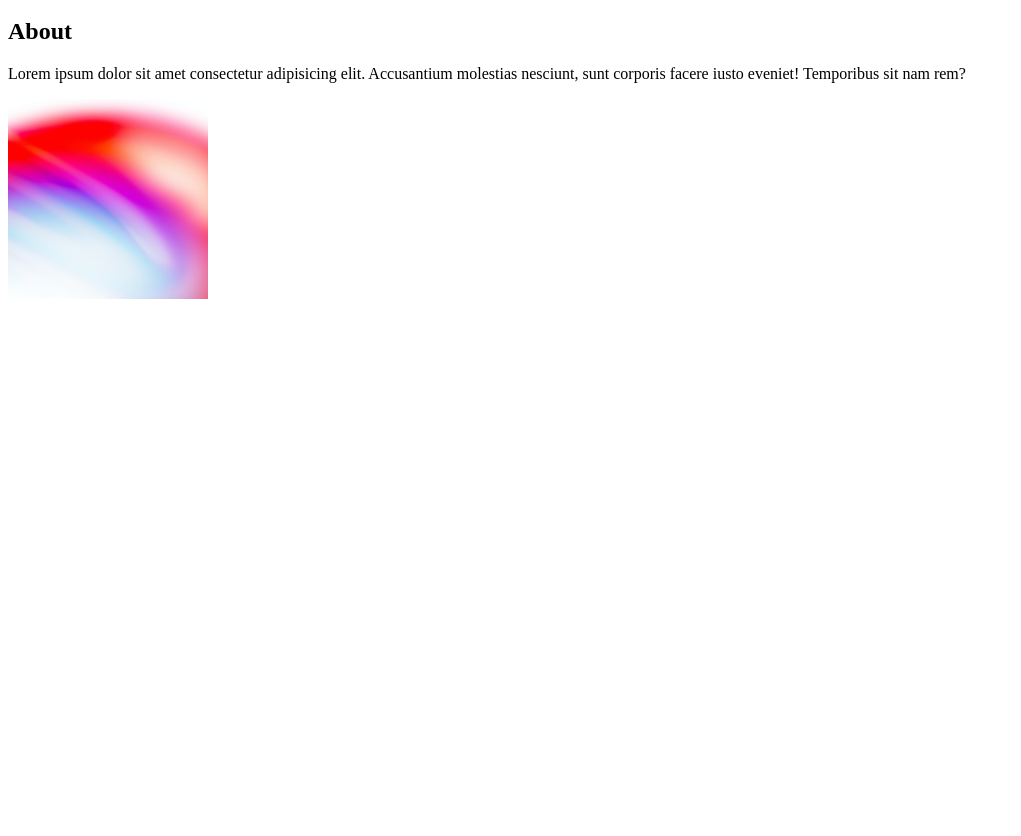
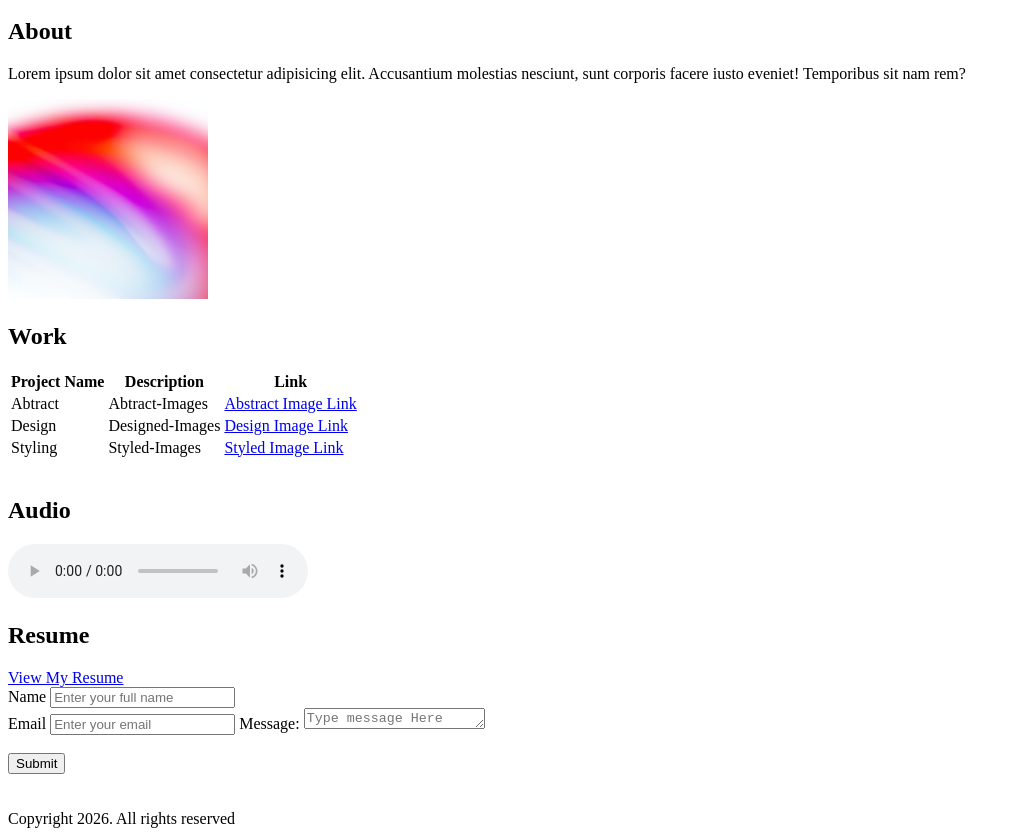
Before and after one commit to george-donkor/gomycode-html-portfolio-project, a plain HTML site: page index.html in a window 1280 px wide. Shown: the part 100-936 px from the top of the page, without its empty margins (0-1021 px from the left). Before the commit the page ends 800 px from the top, so only its background shows below. Drawn offline with Linux system fonts and the light colour scheme.

Commit message:
Improve HTML semantics, navigation, form fields and page structure

```diff
--- a/index.html
+++ b/index.html
@@ -3,7 +3,7 @@
   <head>
     <meta charset="UTF-8" />
     <meta name="viewport" content="width=device-width, initial-scale=1.0" />
-    <title>Portfolio</title>
+    <title>Portfolio | George</title>
     <link rel="stylesheet" href="./css/style.css" />
   </head>
   <body>
@@ -12,28 +12,121 @@
       <h1>Portfolio</h1>
     </header>
 
-    <nav class="navbar">
-      <a href="">Home</a>
-      <a href="">About</a>
-      <a href="">Work</a>
-      <a href="">Resume</a>
-      <a href="">Contact</a>
+    <nav class="navbar" aria-label="Main navigation">
+      <a href="#home">Home</a>
+      <a href="#about">About</a>
+      <a href="#work">Work</a>
+      <a href="#resume">Resume</a>
+      <a href="#contact">Contact</a>
     </nav>
 
     <!-- Main Content -->
     <main>
-      <section>
+      <!-- About Section -->
+      <section id="about">
         <h2>About</h2>
         <p>
           Lorem ipsum dolor sit amet consectetur adipisicing elit. Accusantium
           molestias nesciunt, sunt corporis facere iusto eveniet! Temporibus sit
           nam rem?
         </p>
-        <img src="./images/abstract-pink-blue-gradient.jpg"
-        alt="Abstract gradient with flowing pink, red, purple, and light blue colors."
-        width="200"
-        height="200">
+        <img
+          src="./images/abstract-pink-blue-gradient.jpg"
+          alt="Abstract gradient with flowing pink, red, purple, and light blue colors."
+          width="200"
+          height="200"
+        />
       </section>
+
+      <!-- Work section -->
+      <section id="work">
+        <h2>Work</h2>
+        <table class="projects-table">
+          <thead>
+            <tr>
+              <th scope="col">Project Name</th>
+              <th scope="col">Description</th>
+              <th scope="col">Link</th>
+            </tr>
+          </thead>
+
+          <tbody>
+            <tr>
+              <td>Abtract</td>
+              <td>Abtract-Images</td>
+              <td><a href="#">Abstract Image Link</a></td>
+            </tr>
+
+            <tr>
+              <td>Design</td>
+              <td>Designed-Images</td>
+              <td><a href="#">Design Image Link</a></td>
+            </tr>
+
+            <tr>
+              <td>Styling</td>
+              <td>Styled-Images</td>
+              <td><a href="#">Styled Image Link</a></td>
+            </tr>
+          </tbody>
+        </table>
+        <br />
+      </section>
+
+      <!-- audio file -->
+      <section aria-labelledby="audio-heading">
+        <h2 id="audio-heading">Audio</h2>
+        <audio controls>
+          <source
+            src="./resources/03 Got to Choose (Live, 1975) [2025 Remaster].flac"
+            type="audio/flac"
+          />
+          Your browser does not support the audio element.
+        </audio>
+      </section>
+
+      <!-- Resume Section -->
+      <section id="resume">
+        <h2>Resume</h2>
+        <a
+          href="./resources/GD_Resume.docx"
+          target="_blank"
+          rel="noopener noreferrer"
+          >View My Resume</a
+        >
+      </section>
+
+      <!-- Contact Form -->
+      <form>
+        <!-- Name -->
+        <label for="name">Name</label>
+        <input type="text" id="name" placeholder="Enter your full name" />
+        <br />
+        <!-- Email -->
+        <label for="email">Email</label>
+        <input
+          type="email"
+          id="email"
+          name="fullname"
+          placeholder="Enter your email"
+        />
+
+        <!-- Message Field -->
+        <label for="message">Message:</label>
+        <textarea
+          id="message"
+          name="message"
+          placeholder="Type message Here"
+          rows="1"
+          required
+        ></textarea>
+        <br /><br />
+        <button type="submit">Submit</button>
+      </form>
+      <br /><br />
+      <!-- Footer -->
     </main>
+
+    <footer>Copyright 2026. All rights reserved</footer>
   </body>
 </html>
```
Also changed, not shown: resources/Screenshot 2026-11-10 at 05.15.26.png (added), 1 other file.
